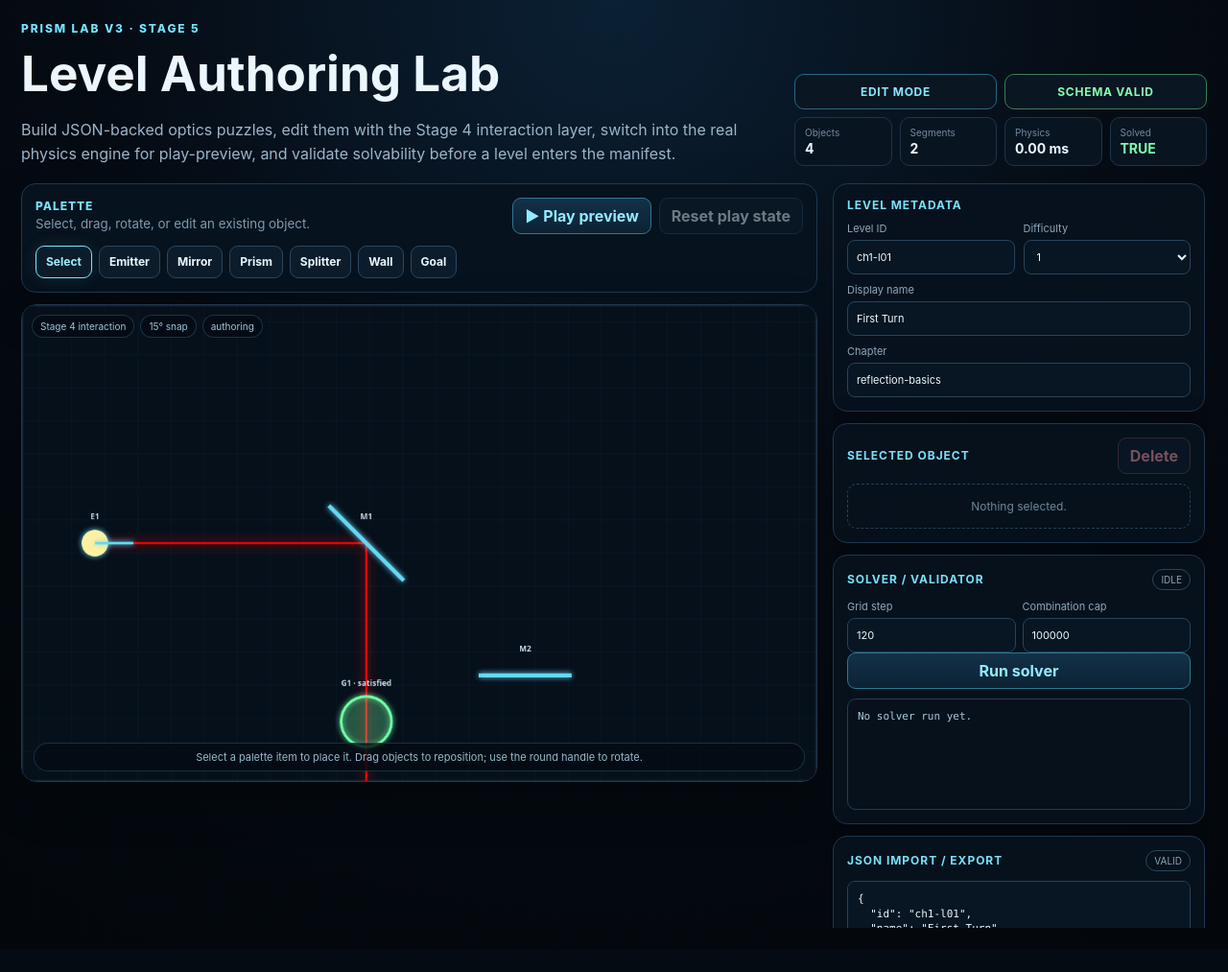
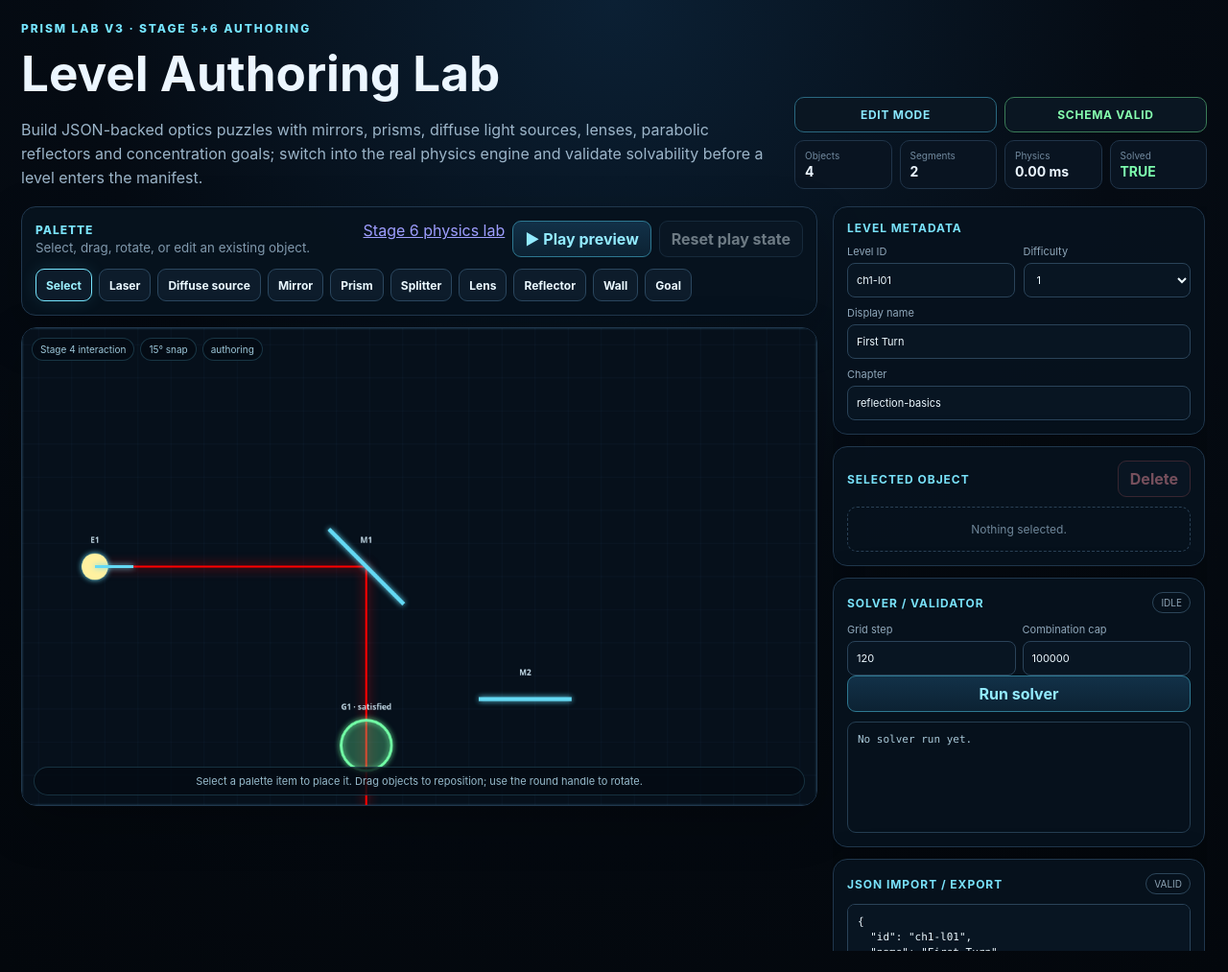
Before and after one commit to Sunny-Gumber/optical-screen-camera-link, a website built with Vite: page apps/prism-game-v3/index.html in a window 1280 px wide. Shown: the whole page at 96% size. Before the commit the page ends 989 px from the top, so only its background shows below. Built offline with nearby package versions, Linux system fonts and the light colour scheme.

Commit message:
Stage 6: expose concentration optics in level editor

```diff
--- a/apps/prism-game-v3/index.html
+++ b/apps/prism-game-v3/index.html
@@ -4,15 +4,15 @@
     <meta charset="UTF-8" />
     <meta name="viewport" content="width=device-width, initial-scale=1.0, maximum-scale=1.0" />
     <meta name="theme-color" content="#07111f" />
-    <title>Prism Lab V3 — Stage 5 Level Editor</title>
+    <title>Prism Lab V3 — Level Authoring Lab</title>
   </head>
   <body>
     <main class="app-shell">
       <header class="hero">
         <div>
-          <p class="eyebrow">PRISM LAB V3 · STAGE 5</p>
+          <p class="eyebrow">PRISM LAB V3 · STAGE 5+6 AUTHORING</p>
           <h1>Level Authoring Lab</h1>
-          <p class="lede">Build JSON-backed optics puzzles, edit them with the Stage 4 interaction layer, switch into the real physics engine for play-preview, and validate solvability before a level enters the manifest.</p>
+          <p class="lede">Build JSON-backed optics puzzles with mirrors, prisms, diffuse light sources, lenses, parabolic reflectors and concentration goals; switch into the real physics engine and validate solvability before a level enters the manifest.</p>
         </div>
         <div class="hero-side">
           <div class="mode-row">
@@ -37,16 +37,20 @@
                 <small id="paletteHint">Select a type, then tap/click the board.</small>
               </div>
               <div class="toolbar-actions">
+                <a href="./stage6.html" class="button-link">Stage 6 physics lab</a>
                 <button id="modeToggle" type="button" class="primary">▶ Play preview</button>
                 <button id="resetLevel" type="button">Reset play state</button>
               </div>
             </div>
             <div id="palette" class="palette" role="toolbar" aria-label="Level editor palette">
               <button type="button" data-palette="select" class="active">Select</button>
-              <button type="button" data-palette="emitter">Emitter</button>
+              <button type="button" data-palette="emitter">Laser</button>
+              <button type="button" data-palette="lightSource">Diffuse source</button>
               <button type="button" data-palette="mirror">Mirror</button>
               <button type="button" data-palette="refractor">Prism</button>
               <button type="button" data-palette="splitter">Splitter</button>
+              <button type="button" data-palette="lens">Lens</button>
+              <button type="button" data-palette="reflector">Reflector</button>
               <button type="button" data-palette="wall">Wall</button>
               <button type="button" data-palette="goal">Goal</button>
             </div>
@@ -72,7 +76,7 @@
               <label>Level ID<input id="levelId" type="text" value="draft-level" /></label>
               <label>Difficulty<select id="difficulty"><option>1</option><option>2</option><option>3</option><option>4</option><option>5</option></select></label>
               <label class="span-2">Display name<input id="levelName" type="text" value="Untitled Prism Puzzle" /></label>
-              <label class="span-2">Chapter<input id="chapter" type="text" value="reflection-basics" /></label>
+              <label class="span-2">Chapter<input id="chapter" type="text" value="concentration-basics" /></label>
             </div>
           </section>
 
@@ -105,8 +109,8 @@
           </section>
 
           <section class="panel help-panel">
-            <h2>Stage 5 QA targets</h2>
-            <p>Build from scratch, export/reimport, run solvable and impossible cases, test malformed JSON, force the solver cap, toggle edit/play repeatedly, then verify reset restores the authored state.</p>
+            <h2>Authoring QA</h2>
+            <p>Legacy levels remain valid. New concentration levels can use diffuse sources, lenses and parabolic reflectors. The solver runs the same runtime path used by play preview.</p>
           </section>
         </aside>
       </section>
```
